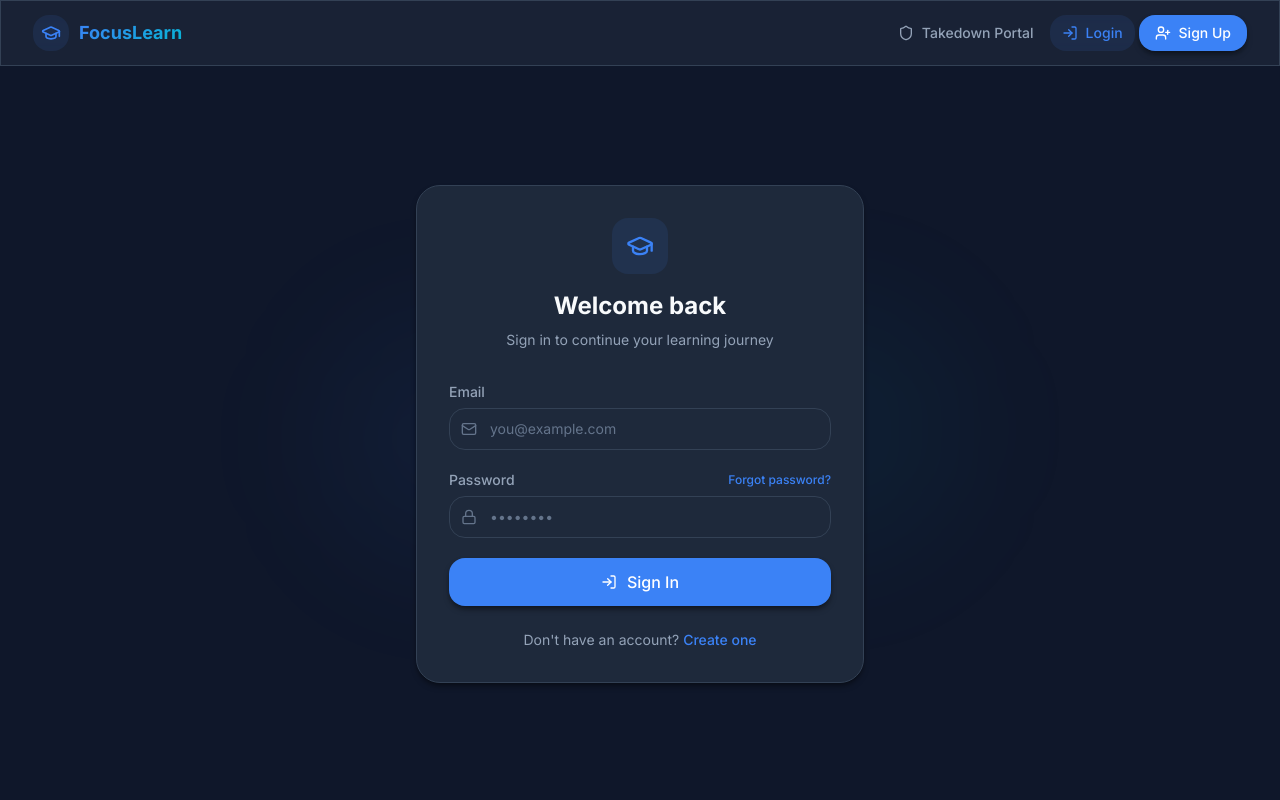
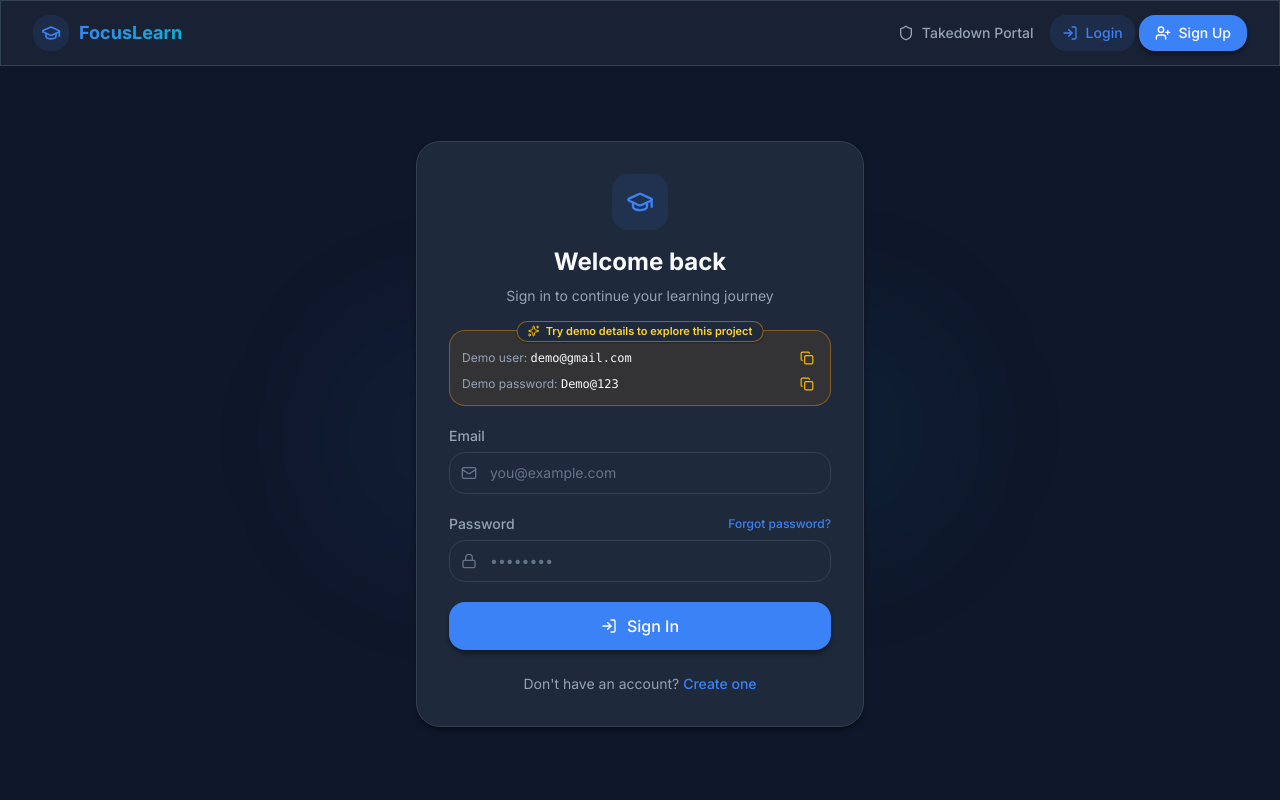
Before and after one commit to rahul-kr-rai/Focuslearn, a React (Vite) app in the folder client/: page /login in a window 1280 px wide. Shown: the top 800 px of the page. Built offline with nearby package versions, Linux system fonts and the light colour scheme; no server answers.

Commit message:
Refactored(Login): Add demo login features using demo account

```diff
--- /dev/null
+++ b/client/src/constants/demoCredentials.js
@@ -0,0 +1,4 @@
+export const DEMO_CREDENTIALS = {
+  email: 'demo@gmail.com',
+  password: 'Demo@123',
+};
--- a/client/src/pages/LoginPage.jsx
+++ b/client/src/pages/LoginPage.jsx
@@ -1,15 +1,17 @@
 import { useState } from 'react';
 import { Link, useNavigate, useLocation } from 'react-router-dom';
 import { useAuth } from '../context/AuthContext';
-import { Mail, Lock, LogIn, GraduationCap } from 'lucide-react';
+import { Mail, Lock, LogIn, GraduationCap, Copy, Check, Sparkles } from 'lucide-react';
 import Button from '../components/ui/Button';
 import Input from '../components/ui/Input';
 import Card from '../components/ui/Card';
+import { DEMO_CREDENTIALS } from '../constants/demoCredentials';
 
 export default function LoginPage() {
   const [email, setEmail] = useState('');
   const [password, setPassword] = useState('');
   const [loading, setLoading] = useState(false);
+  const [copiedField, setCopiedField] = useState(null);
   const [fieldErrors, setFieldErrors] = useState({});
   const { login, error, clearError } = useAuth();
   const navigate = useNavigate();
@@ -38,6 +40,12 @@ export default function LoginPage() {
     }
   };
 
+  const copyToClipboard = (text, field) => {
+    navigator.clipboard?.writeText(text);
+    setCopiedField(field);
+    setTimeout(() => setCopiedField(null), 2000);
+  };
+
   return (
     <div className="min-h-[calc(100vh-4rem)] flex items-center justify-center px-4 py-12 animate-fade-in">
       {/* Background decoration */}
@@ -48,7 +56,7 @@ export default function LoginPage() {
 
       <Card className="relative w-full max-w-md" padding="lg">
         {/* Header */}
-        <div className="text-center mb-8">
+        <div className="text-center mb-6">
           <div className="inline-flex items-center justify-center w-14 h-14 rounded-2xl bg-accent-primary/10 mb-4">
             <GraduationCap className="w-7 h-7 text-accent-primary" />
           </div>
@@ -56,6 +64,56 @@ export default function LoginPage() {
           <p className="text-sm text-text-secondary">
             Sign in to continue your learning journey
           </p>
+        </div>
+
+        {/* Demo Credentials Card */}
+        <div className="relative mt-3 mb-5 px-3 pt-3.5 pb-2 rounded-lg border border-amber-500/40 bg-amber-500/10 text-xs">
+          <div className="absolute -top-2.5 left-1/2 -translate-x-1/2">
+            <span className="inline-flex items-center gap-1.5 px-2.5 py-0.5 rounded-full text-[11px] font-semibold bg-bg-secondary text-amber-300 border border-amber-500/50 shadow-sm whitespace-nowrap">
+              <Sparkles className="w-3 h-3 text-amber-400" />
+              Try demo details to explore this project
+            </span>
+          </div>
+          <div className="flex items-center justify-between py-0.5">
+            <span className="text-text-secondary">
+              Demo user: <span className="font-mono text-text-primary font-medium">{DEMO_CREDENTIALS.email}</span>
+            </span>
+            <button
+              type="button"
+              onClick={() => copyToClipboard(DEMO_CREDENTIALS.email, 'email')}
+              className="inline-flex items-center gap-1 text-amber-400 hover:text-amber-300 transition-colors p-1 rounded hover:bg-amber-500/20"
+              title="Copy demo user"
+              aria-label="Copy demo email"
+            >
+              {copiedField === 'email' ? (
+                <span className="text-emerald-400 flex items-center gap-1 text-[11px]">
+                  <Check className="w-3.5 h-3.5" /> Copied
+                </span>
+              ) : (
+                <Copy className="w-3.5 h-3.5" />
+              )}
+            </button>
+          </div>
+          <div className="flex items-center justify-between py-0.5">
+            <span className="text-text-secondary">
+              Demo password: <span className="font-mono text-text-primary font-medium">{DEMO_CREDENTIALS.password}</span>
+            </span>
+            <button
+              type="button"
+              onClick={() => copyToClipboard(DEMO_CREDENTIALS.password, 'password')}
+              className="inline-flex items-center gap-1 text-amber-400 hover:text-amber-300 transition-colors p-1 rounded hover:bg-amber-500/20"
+              title="Copy demo password"
+              aria-label="Copy demo password"
+            >
+              {copiedField === 'password' ? (
+                <span className="text-emerald-400 flex items-center gap-1 text-[11px]">
+                  <Check className="w-3.5 h-3.5" /> Copied
+                </span>
+              ) : (
+                <Copy className="w-3.5 h-3.5" />
+              )}
+            </button>
+          </div>
         </div>
 
         {/* Error Alert */}
--- a/client/src/pages/RegisterPage.jsx
+++ b/client/src/pages/RegisterPage.jsx
@@ -1,10 +1,11 @@
 import { useState } from 'react';
 import { Link, useNavigate } from 'react-router-dom';
 import { useAuth } from '../context/AuthContext';
-import { Mail, Lock, User, UserPlus, GraduationCap } from 'lucide-react';
+import { Mail, Lock, User, UserPlus, GraduationCap, Copy, Check, Sparkles } from 'lucide-react';
 import Button from '../components/ui/Button';
 import Input from '../components/ui/Input';
 import Card from '../components/ui/Card';
+import { DEMO_CREDENTIALS } from '../constants/demoCredentials';
 
 export default function RegisterPage() {
   const [name, setName] = useState('');
@@ -12,6 +13,7 @@ export default function RegisterPage() {
   const [password, setPassword] = useState('');
   const [confirmPassword, setConfirmPassword] = useState('');
   const [loading, setLoading] = useState(false);
+  const [copiedField, setCopiedField] = useState(null);
   const [fieldErrors, setFieldErrors] = useState({});
   const { register, error, clearError } = useAuth();
   const navigate = useNavigate();
@@ -42,6 +44,12 @@ export default function RegisterPage() {
     }
   };
 
+  const copyToClipboard = (text, field) => {
+    navigator.clipboard?.writeText(text);
+    setCopiedField(field);
+    setTimeout(() => setCopiedField(null), 2000);
+  };
+
   return (
     <div className="min-h-[calc(100vh-4rem)] flex items-center justify-center px-4 py-12 animate-fade-in">
       {/* Background decoration */}
@@ -52,7 +60,7 @@ export default function RegisterPage() {
 
       <Card className="relative w-full max-w-md" padding="lg">
         {/* Header */}
-        <div className="text-center mb-8">
+        <div className="text-center mb-6">
           <div className="inline-flex items-center justify-center w-14 h-14 rounded-2xl bg-accent-primary/10 mb-4">
             <GraduationCap className="w-7 h-7 text-accent-primary" />
           </div>
@@ -60,6 +68,56 @@ export default function RegisterPage() {
           <p className="text-sm text-text-secondary">
             Start transforming playlists into focused learning
           </p>
+        </div>
+
+        {/* Demo Credentials Card */}
+        <div className="relative mt-3 mb-5 px-3 pt-3.5 pb-2 rounded-lg border border-amber-500/40 bg-amber-500/10 text-xs">
+          <div className="absolute -top-2.5 left-1/2 -translate-x-1/2">
+            <span className="inline-flex items-center gap-1.5 px-2.5 py-0.5 rounded-full text-[11px] font-semibold bg-bg-secondary text-amber-300 border border-amber-500/50 shadow-sm whitespace-nowrap">
+              <Sparkles className="w-3 h-3 text-amber-400" />
+              Try demo to explore this project
+            </span>
+          </div>
+          <div className="flex items-center justify-between py-0.5">
+            <span className="text-text-secondary">
+              Demo user: <span className="font-mono text-text-primary font-medium">{DEMO_CREDENTIALS.email}</span>
+            </span>
+            <button
+              type="button"
+              onClick={() => copyToClipboard(DEMO_CREDENTIALS.email, 'email')}
+              className="inline-flex items-center gap-1 text-amber-400 hover:text-amber-300 transition-colors p-1 rounded hover:bg-amber-500/20"
+              title="Copy demo user"
+              aria-label="Copy demo user"
+            >
+              {copiedField === 'email' ? (
+                <span className="text-emerald-400 flex items-center gap-1 text-[11px]">
+                  <Check className="w-3.5 h-3.5" /> Copied
+                </span>
+              ) : (
+                <Copy className="w-3.5 h-3.5" />
+              )}
+            </button>
+          </div>
+          <div className="flex items-center justify-between py-0.5">
+            <span className="text-text-secondary">
+              Demo password: <span className="font-mono text-text-primary font-medium">{DEMO_CREDENTIALS.password}</span>
+            </span>
+            <button
+              type="button"
+              onClick={() => copyToClipboard(DEMO_CREDENTIALS.password, 'password')}
+              className="inline-flex items-center gap-1 text-amber-400 hover:text-amber-300 transition-colors p-1 rounded hover:bg-amber-500/20"
+              title="Copy demo password"
+              aria-label="Copy demo password"
+            >
+              {copiedField === 'password' ? (
+                <span className="text-emerald-400 flex items-center gap-1 text-[11px]">
+                  <Check className="w-3.5 h-3.5" /> Copied
+                </span>
+              ) : (
+                <Copy className="w-3.5 h-3.5" />
+              )}
+            </button>
+          </div>
         </div>
 
         {/* Error Alert */}
@@ -70,7 +128,7 @@ export default function RegisterPage() {
         )}
 
         {/* Form */}
-        <form onSubmit={handleSubmit} className="space-y-5">
+        <form onSubmit={handleSubmit} className="space-y-4">
           <Input
             label="Full Name"
             type="text"
@@ -117,6 +175,7 @@ export default function RegisterPage() {
             loading={loading}
             icon={UserPlus}
             size="lg"
+            className="mt-2"
           >
             Create Account
           </Button>
```
Also changed, not shown: 2 other files (tests, documents, lock files or other folders).
